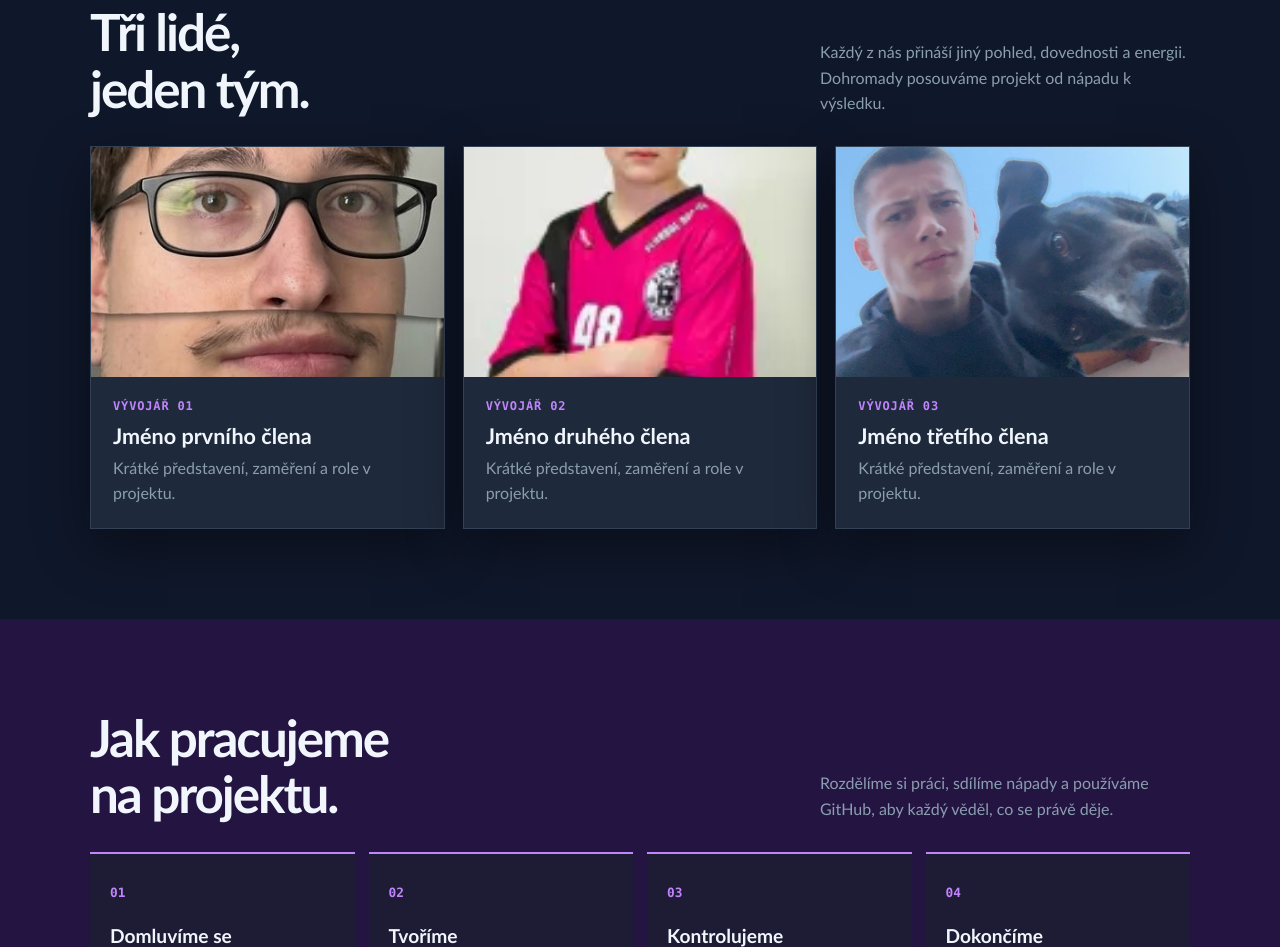
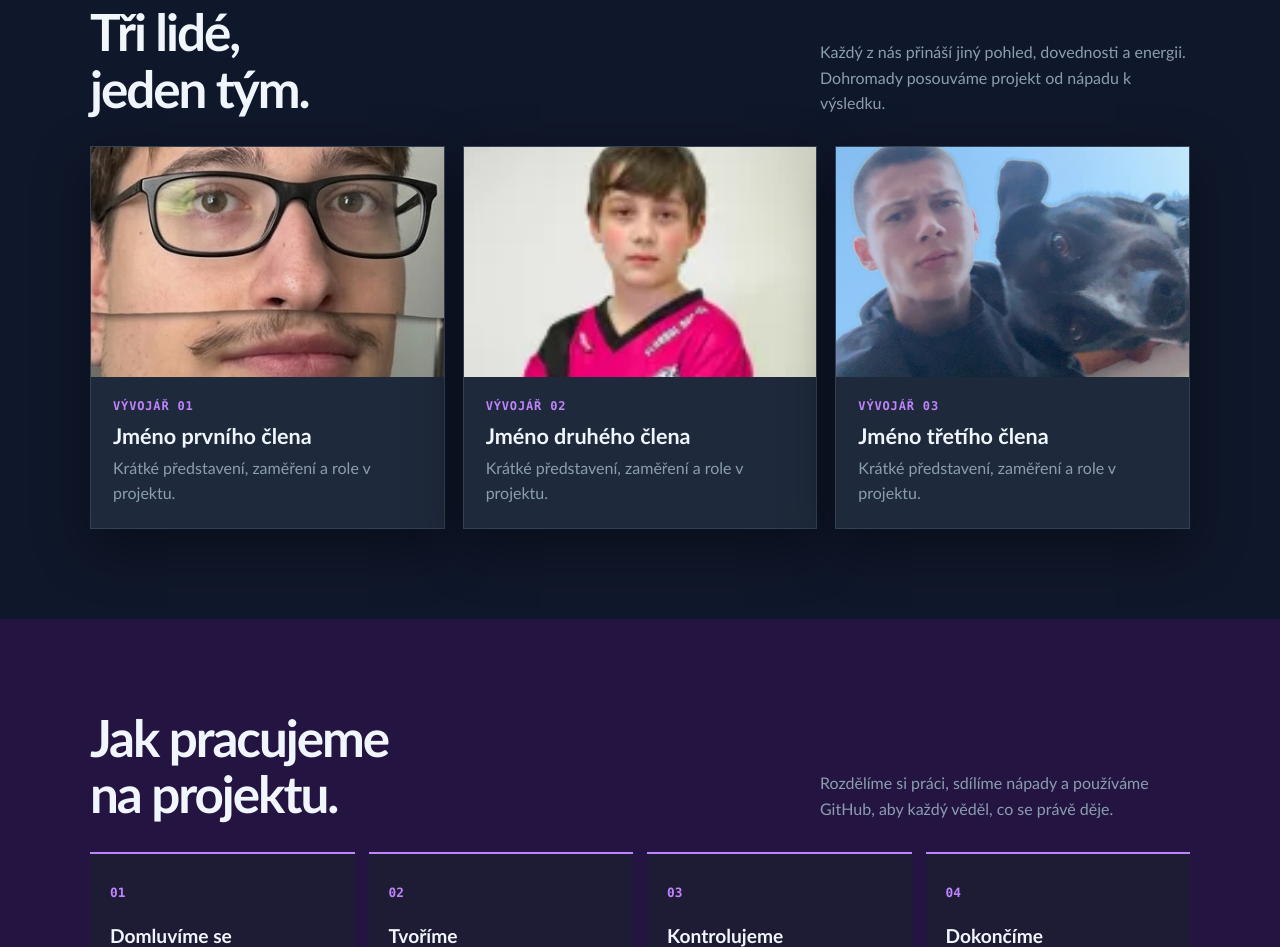
Before and after one commit to JanuV08/git-project-Janu-Macku-Dolsky, a plain HTML site: page index.html in a window 1280 px wide. Shown: the part 764-1711 px from the top of the page. Drawn offline with Linux system fonts and the light colour scheme.

Commit message:
Centr fotky
Radkova fotka je vycentrovaná na jeho obličej =)

```diff
--- a/index.html
+++ b/index.html
@@ -172,6 +172,8 @@
             height: 230px;
             object-fit: cover;
             display: block; }
+		.member:nth-child(2) img {
+            object-position: center 15%;}
 		.member-photo { display: grid; min-height: 230px; place-items: center; color: var(--purple-dark); background: #dcebd9; font: 700 .8rem Consolas, monospace; letter-spacing: .08em; text-transform: uppercase; }
 		.member:nth-child(2) .member-photo { background: #f8dfc7; }
 		.member:nth-child(3) .member-photo { background: #dce3f2; }
```
